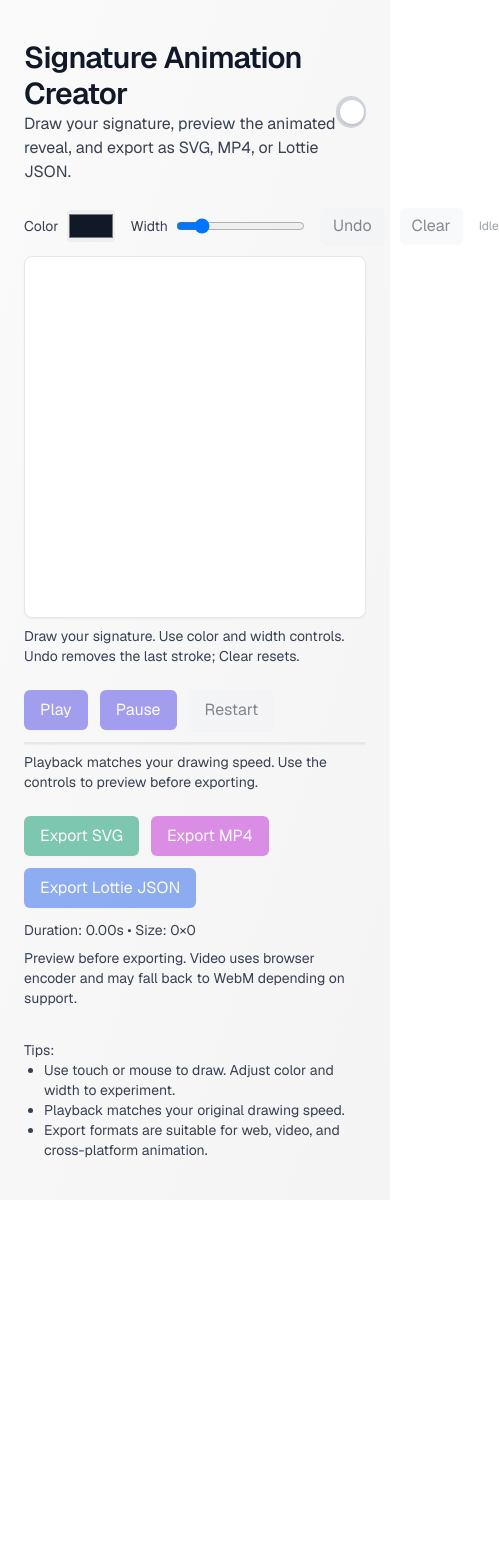
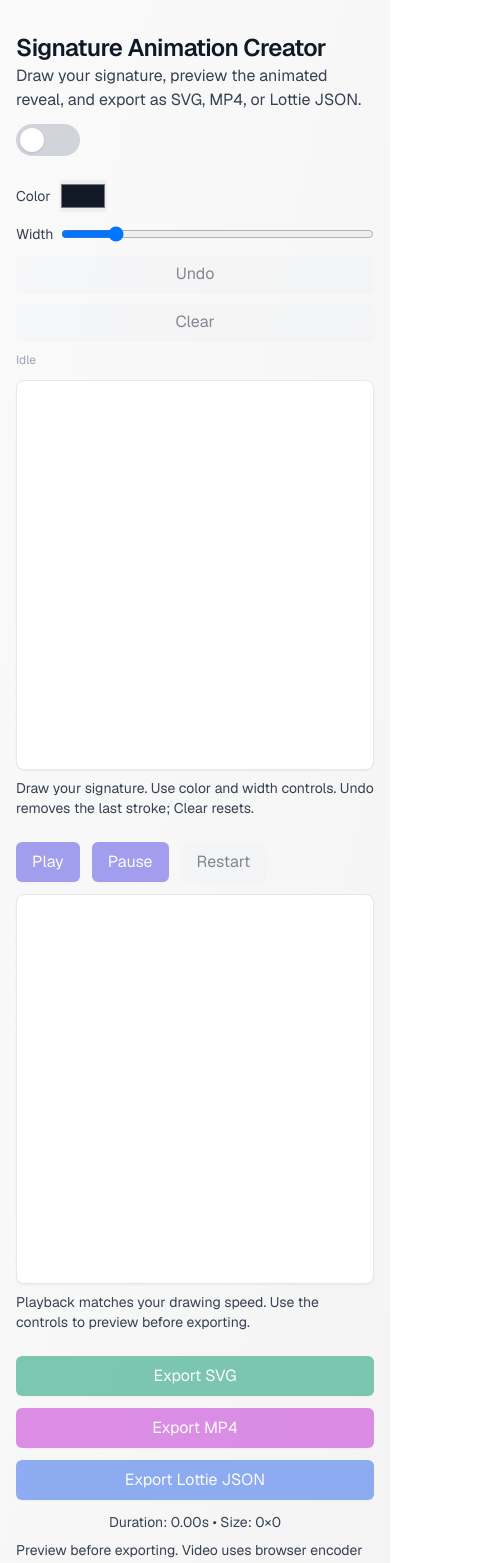
Before and after one commit to Jayanithu/sac, a Next.js app: page / in a window 390 px wide. Shown: the top 1563 px of the page, 499 px wide, since content can reach past the window. Before the commit the page ends 1200 px from the top, so only its background shows below. Built offline with nearby package versions, Linux system fonts and the light colour scheme.

Commit message:
style: improve responsiveness and layout of components

```diff
--- a/src/app/page.tsx
+++ b/src/app/page.tsx
@@ -25,11 +25,11 @@ export default function Page() {
     localStorage.setItem('theme', next);
   };
   return (
-    <main className="min-h-screen bg-gradient-to-br from-zinc-50 to-zinc-100 dark:from-black dark:to-zinc-900 px-6 py-10">
+    <main className="min-h-screen bg-gradient-to-br from-zinc-50 to-zinc-100 dark:from-black dark:to-zinc-900 px-4 sm:px-6 py-8 sm:py-10">
       <div className="max-w-4xl mx-auto">
-        <header className="mb-6 flex items-center justify-between">
+        <header className="mb-6 flex flex-col sm:flex-row items-start sm:items-center justify-between gap-3">
           <div>
-            <h1 className="text-3xl font-semibold tracking-tight text-gray-900 dark:text-white">Signature Animation Creator</h1>
+            <h1 className="text-2xl sm:text-3xl font-semibold tracking-tight text-gray-900 dark:text-white">Signature Animation Creator</h1>
             <p className="text-gray-700 dark:text-zinc-300">Draw your signature, preview the animated reveal, and export as SVG, MP4, or Lottie JSON.</p>
           </div>
           <button aria-label="Toggle theme" onClick={toggleTheme} className="relative inline-flex h-8 w-16 items-center rounded-full bg-gray-300 dark:bg-zinc-700 transition">
--- a/src/components/CanvasSign.tsx
+++ b/src/components/CanvasSign.tsx
@@ -113,15 +113,15 @@ export default function CanvasSign({ onChange }: Props) {
 
   return (
     <div className="w-full max-w-3xl mx-auto">
-      <div className="flex items-center gap-4 mb-3">
-        <label className="flex items-center gap-2"><span className="text-sm text-gray-700">Color</span><input className="h-8 w-12 rounded" type="color" value={color} onChange={e => setColor(e.target.value)} /></label>
-        <label className="flex items-center gap-2"><span className="text-sm text-gray-700">Width</span><input className="h-2" type="range" min={1} max={20} value={width} onChange={e => setWidth(Number(e.target.value))} /></label>
-        <button className="px-3 py-1.5 rounded-md bg-gray-100 hover:bg-gray-200 text-gray-900 shadow-sm disabled:opacity-50" onClick={undo} disabled={!strokes.length}>Undo</button>
-        <button className="px-3 py-1.5 rounded-md bg-gray-100 hover:bg-gray-200 text-gray-900 shadow-sm disabled:opacity-50" onClick={clearAll} disabled={!strokes.length}>Clear</button>
+      <div className="flex flex-wrap items-center gap-3 sm:gap-4 mb-3">
+        <label className="flex items-center gap-2 w-full sm:w-auto"><span className="text-sm text-gray-700">Color</span><input className="h-8 w-12 rounded" type="color" value={color} onChange={e => setColor(e.target.value)} /></label>
+        <label className="flex items-center gap-2 flex-1 min-w-0"><span className="text-sm text-gray-700">Width</span><input className="h-2 w-full sm:w-40" type="range" min={1} max={20} value={width} onChange={e => setWidth(Number(e.target.value))} /></label>
+        <button className="w-full sm:w-auto px-3 py-1.5 rounded-md bg-gray-100 hover:bg-gray-200 text-gray-900 shadow-sm disabled:opacity-50" onClick={undo} disabled={!strokes.length}>Undo</button>
+        <button className="w-full sm:w-auto px-3 py-1.5 rounded-md bg-gray-100 hover:bg-gray-200 text-gray-900 shadow-sm disabled:opacity-50" onClick={clearAll} disabled={!strokes.length}>Clear</button>
         <span className={`text-xs ${drawing ? "text-emerald-600" : "text-gray-400"}`}>{drawing ? "Recording…" : "Idle"}</span>
       </div>
       <div className={`rounded-lg border ${isWhite ? "border-gray-700 bg-black" : "border-gray-200 bg-white"} shadow-sm`}>
-        <div style={{ height: 360 }}>
+        <div className="h-[46vh] sm:h-[360px]">
           <canvas ref={canvasRef} className="w-full h-full" style={{ touchAction: "none" }} />
         </div>
       </div>
--- a/src/components/ExportButtons.tsx
+++ b/src/components/ExportButtons.tsx
@@ -46,10 +46,10 @@ export default function ExportButtons({ strokes }: Props) {
   return (
     <div className="w-full max-w-3xl mx-auto mt-6">
       <div className="flex flex-wrap items-center gap-3">
-        <button className="px-4 py-2 rounded-md bg-emerald-600 hover:bg-emerald-700 text-white shadow-sm disabled:opacity-50" onClick={onExportSVG} disabled={!strokes.length || !!loading.svg}>{loading.svg ? "Exporting SVG..." : "Export SVG"}</button>
-        <button className="px-4 py-2 rounded-md bg-fuchsia-600 hover:bg-fuchsia-700 text-white shadow-sm disabled:opacity-50" onClick={onExportVideo} disabled={!strokes.length || !!loading.video}>{loading.video ? "Exporting Video..." : "Export MP4"}</button>
-        <button className="px-4 py-2 rounded-md bg-blue-600 hover:bg-blue-700 text-white shadow-sm disabled:opacity-50" onClick={onExportLottie} disabled={!strokes.length || !!loading.lottie}>{loading.lottie ? "Exporting Lottie..." : "Export Lottie JSON"}</button>
-        <span className="text-sm text-gray-700">Duration: {(durMs / 1000).toFixed(2)}s • Size: {Math.round(b.width)}×{Math.round(b.height)}</span>
+        <button className="w-full sm:w-auto px-4 py-2 rounded-md bg-emerald-600 hover:bg-emerald-700 text-white shadow-sm disabled:opacity-50" onClick={onExportSVG} disabled={!strokes.length || !!loading.svg}>{loading.svg ? "Exporting SVG..." : "Export SVG"}</button>
+        <button className="w-full sm:w-auto px-4 py-2 rounded-md bg-fuchsia-600 hover:bg-fuchsia-700 text-white shadow-sm disabled:opacity-50" onClick={onExportVideo} disabled={!strokes.length || !!loading.video}>{loading.video ? "Exporting Video..." : "Export MP4"}</button>
+        <button className="w-full sm:w-auto px-4 py-2 rounded-md bg-blue-600 hover:bg-blue-700 text-white shadow-sm disabled:opacity-50" onClick={onExportLottie} disabled={!strokes.length || !!loading.lottie}>{loading.lottie ? "Exporting Lottie..." : "Export Lottie JSON"}</button>
+        <span className="w-full text-center sm:text-left text-sm text-gray-700">Duration: {(durMs / 1000).toFixed(2)}s • Size: {Math.round(b.width)}×{Math.round(b.height)}</span>
       </div>
       <p className="mt-2 text-sm text-gray-700">Preview before exporting. Video uses browser encoder and may fall back to WebM depending on support.</p>
     </div>
--- a/src/components/Preview.tsx
+++ b/src/components/Preview.tsx
@@ -29,14 +29,15 @@ export default function Preview({ strokes }: Props) {
   const onRestart = () => { setKey(v => v + 1); };
 
   return (
-    <div className="w-full max-w-3xl mx-auto mt-6">
-      <div className="flex items-center gap-3 mb-3">
+    <div className="w-full max-w-3xl mx-auto">
+      <div className="flex flex-wrap items-center gap-3 mb-3">
         <button className="px-4 py-2 rounded-md bg-indigo-600 hover:bg-indigo-700 text-white shadow-sm disabled:opacity-50" onClick={onPlay} disabled={!strokes.length || playing}>Play</button>
         <button className="px-4 py-2 rounded-md bg-indigo-600 hover:bg-indigo-700 text-white shadow-sm disabled:opacity-50" onClick={onPause} disabled={!strokes.length || !playing}>Pause</button>
         <button className="px-4 py-2 rounded-md bg-gray-100 hover:bg-gray-200 text-gray-900 shadow-sm disabled:opacity-50" onClick={onRestart} disabled={!strokes.length}>Restart</button>
       </div>
       <div className={`rounded-lg border ${isWhite ? "border-gray-700 bg-black" : "border-gray-200 bg-white"} shadow-sm`}>
-        <svg key={key} ref={svgRef} width={b.width} height={b.height} viewBox={`${b.minX} ${b.minY} ${b.width} ${b.height}`}>
+        <div className="h-[46vh] sm:h-[360px]">
+          <svg key={key} ref={svgRef} className="w-full h-full" viewBox={`${b.minX} ${b.minY} ${b.width} ${b.height}`} preserveAspectRatio="xMidYMid meet">
           {strokes.map((s, idx) => {
             const len = strokeLength(s);
             const clamp = (v: number) => Math.min(1, Math.max(0, v));
@@ -56,7 +57,8 @@ export default function Preview({ strokes }: Props) {
               </path>
             );
           })}
-        </svg>
+          </svg>
+        </div>
       </div>
       <p className="mt-2 text-sm text-gray-700">Playback matches your drawing speed. Use the controls to preview before exporting.</p>
     </div>
```
